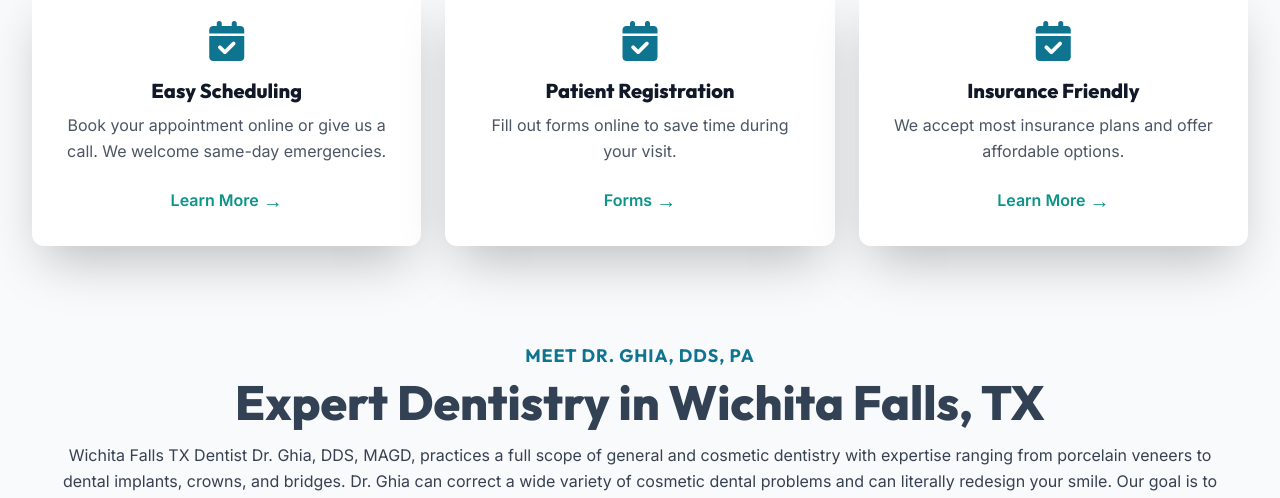
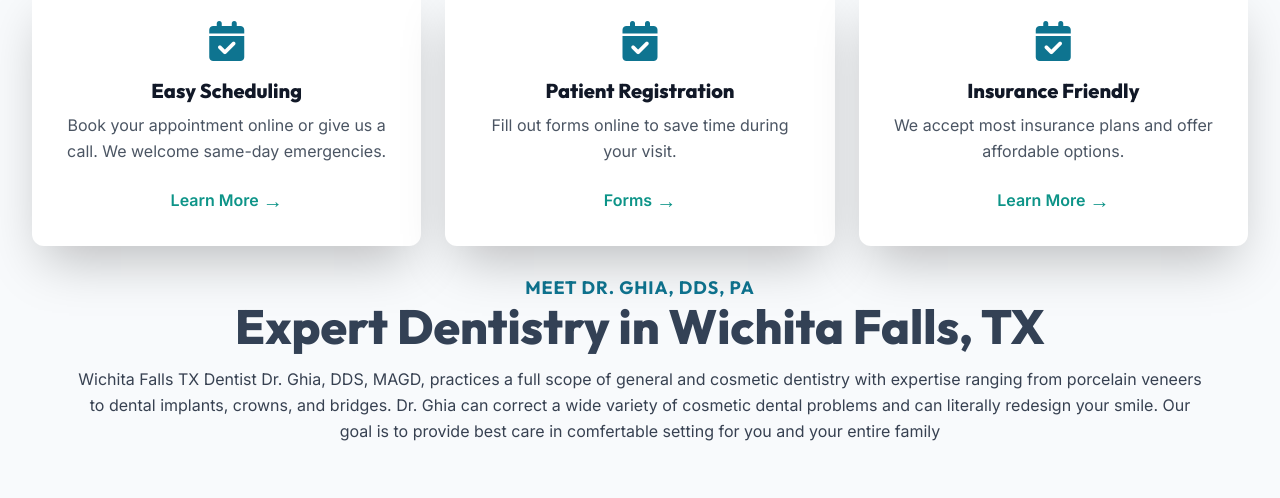
Before and after one commit to hemeshSurana/Ghia-website, a website: page index.html in a window 1280 px wide. Shown: the part 723-1221 px from the top of the page. Drawn offline with Linux system fonts and the light colour scheme.

Commit message:
Update index.html

```diff
--- a/index.html
+++ b/index.html
@@ -2,9 +2,6 @@
 
 
     <div id="header"></div>
-
-
-    <!-- Hero -->
 
     <head>
         <link href="./output.css" rel="stylesheet">
@@ -127,10 +124,11 @@
         </div>
     </div>
     <!-- MODERN OVERVIEW SECTION -->
-        <section class="py-6 md:py-24 px-4 bg-slate-50">
-            <div class="container">
+    <section class="py-16 md:py-1 px-4 bg-slate-50">
+        <div class="max-w-7xl mx-auto px-4">
+
             <div class="text-center mb-10 md:mb-16">
-                    <h4 class="text-lg font-semibold uppercase tracking-wider mb-2" style="color: var(--primary);">
+                <h4 class="text-lg font-semibold uppercase tracking-wider mt-6" style="color: var(--primary);">
                     Meet Dr. Ghia, DDS, PA</h4>
 
                 <h2 class="text-3xl sm:text-4xl md:text-5xl font-extrabold mb-4" style="color: var(--text-main);">
@@ -164,12 +162,10 @@
                     <h2 class="text-2xl font-semibold mt-10 mb-4 text-teal-600">Our Comprehensive Services</h2>
 
                     <ul class="grid grid-cols-2 gap-3 text-gray-700 font-medium">
-                            <li class="flex items-center teal-600"><i
-                                    class="fas fa-check-circle mr-2 text-teal-600"></i>
+                        <li class="flex items-center teal-600"><i class="fas fa-check-circle mr-2 text-teal-600"></i>
                             Teeth
                             Whitening</li>
-                            <li class="flex items-center teal-600"><i
-                                    class="fas fa-check-circle mr-2  text-teal-600"></i>
+                        <li class="flex items-center teal-600"><i class="fas fa-check-circle mr-2  text-teal-600"></i>
                             Crowns & Bridges</li>
                         <li class="flex items-centerteal-600"><i class="fas fa-check-circle mr-2 text-teal-600"></i>
                             Porcelain Veneers</li>
@@ -311,7 +307,6 @@
     </section>
 
     <!-- Services -->
-        <!-- Services -->
     <section id="services" class="py-16 md:py-24 px-4 bg-white">
 
         <div class="max-w-7xl mx-auto">
@@ -397,8 +392,7 @@
 
                     <div class="space-y-6">
 
-                            <div
-                                class="flex items-start space-x-4 p-4 rounded-lg transition duration-300 hover:bg-teal-50">
+                        <div class="flex items-start space-x-4 p-4 rounded-lg transition duration-300 hover:bg-teal-50">
                             <div
                                 class="bg-teal-100 text-teal-800 w-10 h-10 rounded-full flex items-center justify-center flex-shrink-0 text-xl pt-1">
                                 <i class="fa-solid fa-location-dot"></i>
@@ -409,8 +403,7 @@
                             </div>
                         </div>
 
-                            <div
-                                class="flex items-start space-x-4 p-4 rounded-lg transition duration-300 hover:bg-teal-50">
+                        <div class="flex items-start space-x-4 p-4 rounded-lg transition duration-300 hover:bg-teal-50">
                             <div
                                 class="bg-teal-100 text-teal-800 w-10 h-10 rounded-full flex items-center justify-center flex-shrink-0 text-xl pt-1">
                                 <i class="fa-solid fa-phone"></i>
@@ -426,8 +419,7 @@
                             </div>
                         </div>
 
-                            <div
-                                class="flex items-start space-x-4 p-4 rounded-lg transition duration-300 hover:bg-teal-50">
+                        <div class="flex items-start space-x-4 p-4 rounded-lg transition duration-300 hover:bg-teal-50">
                             <div
                                 class="bg-teal-100 text-teal-800 w-10 h-10 rounded-full flex items-center justify-center flex-shrink-0 text-xl pt-1">
                                 <i class="fa-solid fa-clock"></i>
@@ -502,5 +494,4 @@
     <script src="script.js"></script>
     <!-- Load Footer -->
     <div id="footer"></div>
-
 </body>
```
Lines whose indentation alone changed are shown as unchanged.
